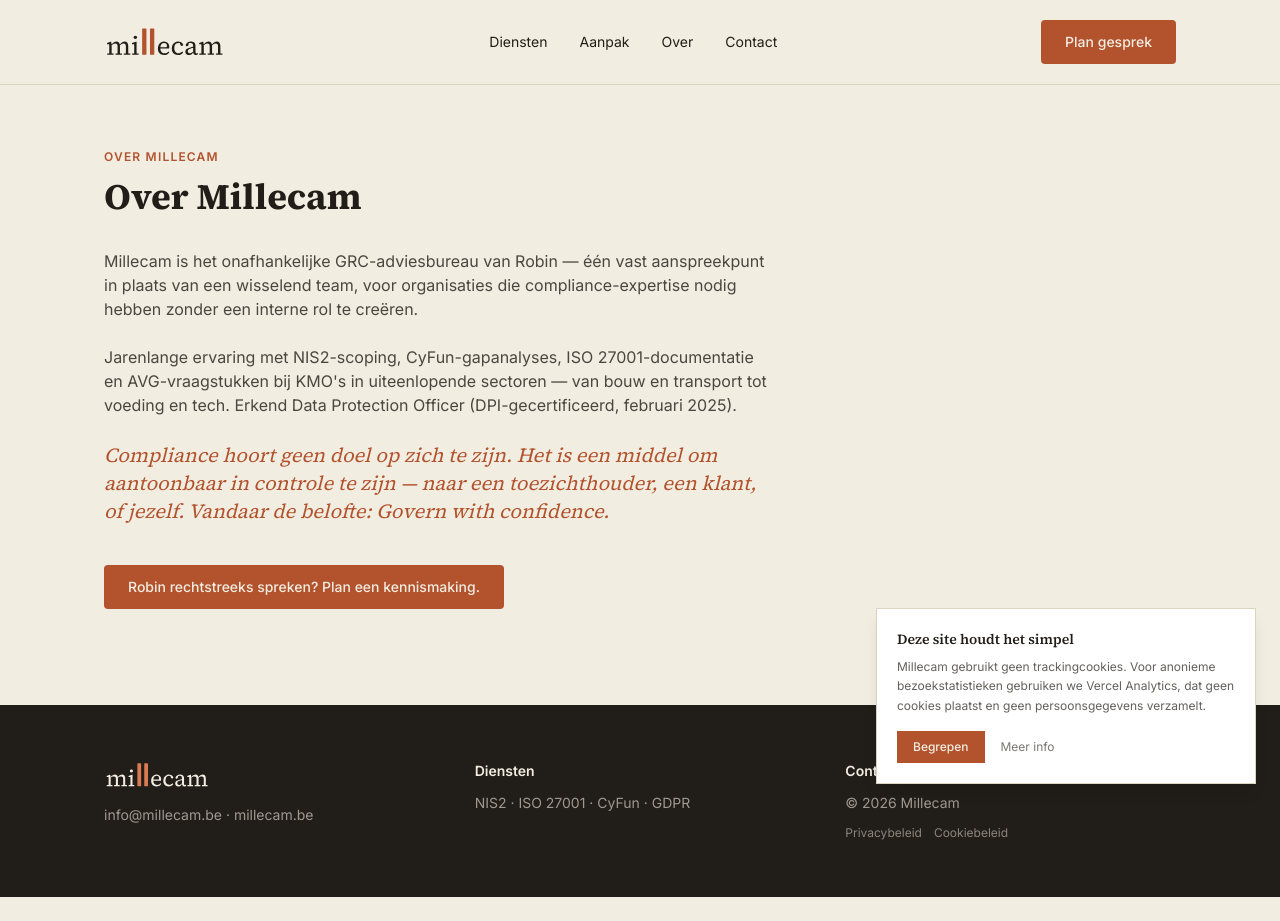
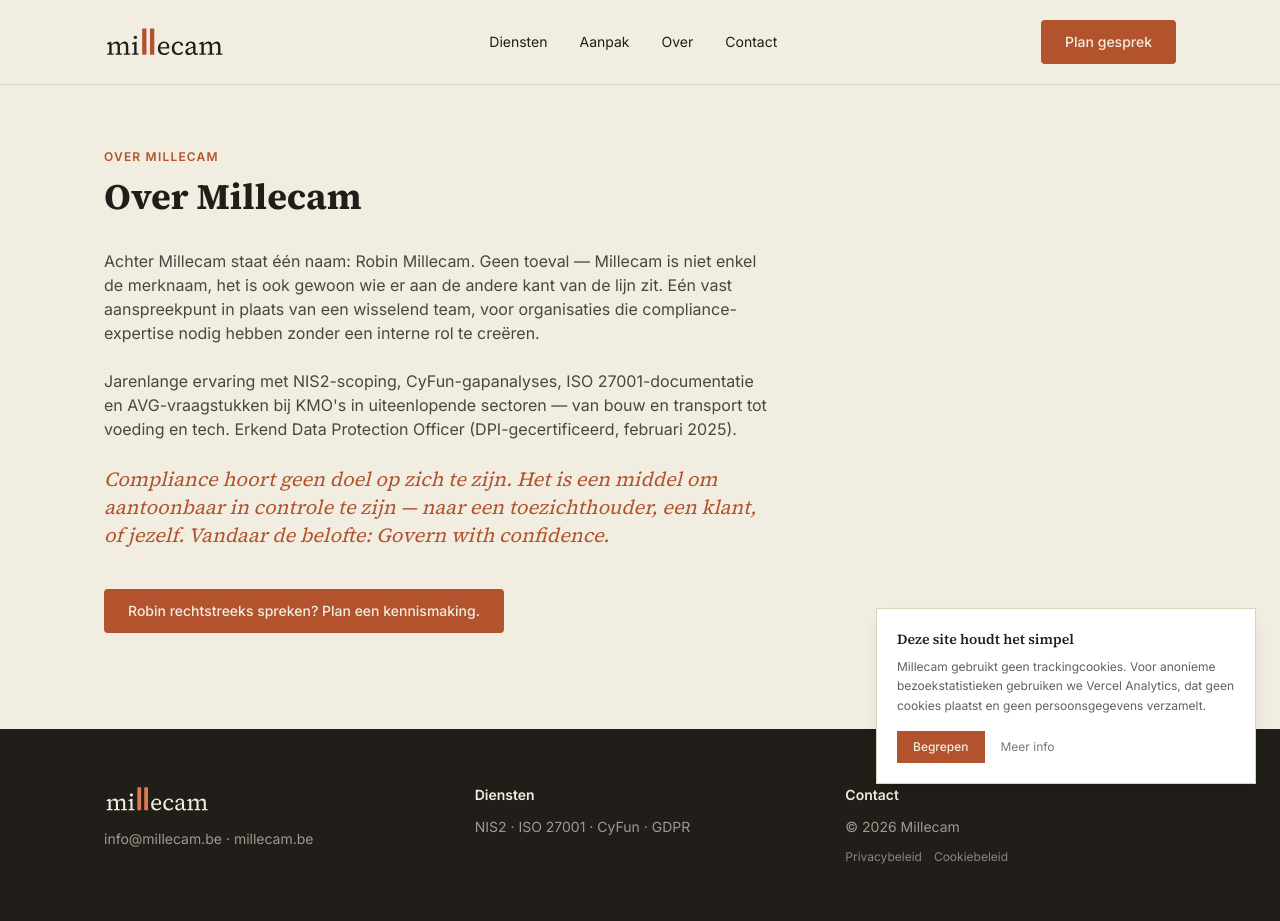
Before and after one commit to KamelenPanda/millecam, a Next.js app: page /over in a window 1280 px wide. Before the commit the page ends 897 px from the top, so only its background shows below. Built offline with nearby package versions, Linux system fonts and the light colour scheme.

Commit message:
Update page.tsx

```diff
--- a/app/over/page.tsx
+++ b/app/over/page.tsx
@@ -5,7 +5,7 @@
 
 export const metadata: Metadata = {
   title: "Over — Millecam",
-  description: "Millecam is het onafhankelijke GRC-adviesbureau van Robin.",
+  description: "Millecam is het onafhankelijke GRC-adviesbureau van Robin Millecam.",
 };
 
 export default function OverPage() {
@@ -16,9 +16,10 @@
 
       <div className="mt-8 max-w-2xl space-y-6 text-ink/80">
         <p>
-          Millecam is het onafhankelijke GRC-adviesbureau van Robin — één vast aanspreekpunt in plaats
-          van een wisselend team, voor organisaties die compliance-expertise nodig hebben zonder een
-          interne rol te creëren.
+          Achter Millecam staat één naam: Robin Millecam. Geen toeval — Millecam is niet enkel de
+          merknaam, het is ook gewoon wie er aan de andere kant van de lijn zit. Eén vast
+          aanspreekpunt in plaats van een wisselend team, voor organisaties die
+          compliance-expertise nodig hebben zonder een interne rol te creëren.
         </p>
         <p>
           Jarenlange ervaring met NIS2-scoping, CyFun-gapanalyses, ISO 27001-documentatie en
```
